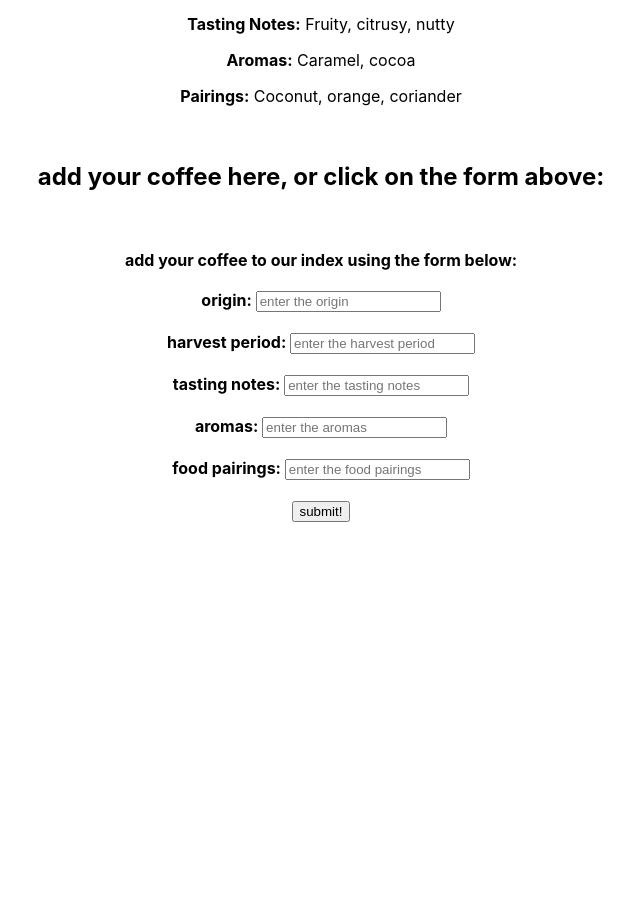
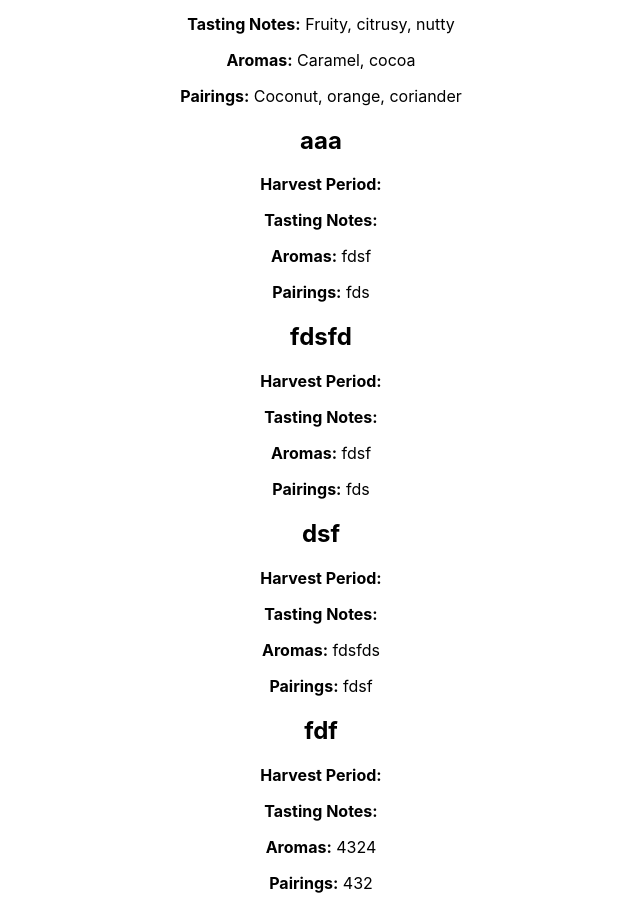
Before and after one commit to tessmueske/final-project, a React (Create React App) app: page /coffees in a window 1280 px wide. Shown: the part 1380-2289 px from the top of the page, without its empty margins (319-959 px from the left). Before the commit the page ends 1942 px from the top, so only its background shows below. Built offline with nearby package versions, Linux system fonts and the light colour scheme; data requests are answered from the project's data file.

Commit message:
useOutletContext addition, form clearing after submission

```diff
--- a/db.json
+++ b/db.json
@@ -55,6 +55,38 @@
       "tasting notes": "Fruity, citrusy, nutty",
       "aromas": "Caramel, cocoa",
       "pairings": "Coconut, orange, coriander"
+    },
+    {
+      "id": "7fdf",
+      "origin": "aaa",
+      "harvestPeriod": "fdfds",
+      "tastingNotes": "fdf",
+      "aromas": "fdsf",
+      "pairings": "fds"
+    },
+    {
+      "id": "f05b",
+      "origin": "fdsfd",
+      "harvestPeriod": "dfdsf",
+      "tastingNotes": "fdsf",
+      "aromas": "fdsf",
+      "pairings": "fds"
+    },
+    {
+      "id": "e3b6",
+      "origin": "dsf",
+      "harvestPeriod": "fdsf",
+      "tastingNotes": "fds",
+      "aromas": "fdsfds",
+      "pairings": "fdsf"
+    },
+    {
+      "id": "476b",
+      "origin": "fdf",
+      "harvestPeriod": "fdsfs",
+      "tastingNotes": "34",
+      "aromas": "4324",
+      "pairings": "432"
     }
   ]
 }
--- a/src/App.js
+++ b/src/App.js
@@ -1,15 +1,27 @@
-import React from "react";
+import React, { useState, useEffect } from "react";
 import './App.css';
 import NavBar from "./NavBar";
-import { Outlet } from "react-router-dom";
+import { Outlet, useOutletContext } from "react-router-dom";
 
 function App() {
+
+const [coffees, setCoffees] = useState([]);
+
+function addCoffee(newCoffee){
+  setCoffees([...coffees, newCoffee])
+}
+
+  useEffect(() => {
+    fetch("http://localhost:3000/coffees")
+      .then((r) => r.json())
+      .then((data) => setCoffees(data));
+  }, []);
 
   return (
     < >
     <NavBar />
       <div className="App">
-      <Outlet />
+      <Outlet context={{coffees: coffees, addCoffee: addCoffee}}/>
       </div>
     </>
 
--- a/src/Coffees.js
+++ b/src/Coffees.js
@@ -1,20 +1,23 @@
 import React, { useState, useEffect } from "react";
 import Coffee from "./Coffee";
 import NewCoffee from "./NewCoffee";
+import { Outlet, useOutletContext } from "react-router-dom";
 
 function Coffees() {
 
-const [coffees, setCoffees] = useState([]);
+const {coffees} = useOutletContext();
 
-function addCoffee(newCoffee){
-  setCoffees([...coffees, newCoffee])
-}
+// const [coffees, setCoffees] = useState([]);
 
-  useEffect(() => {
-    fetch("http://localhost:3000/coffees")
-      .then((r) => r.json())
-      .then((data) => setCoffees(data));
-  }, []);
+// function addCoffee(newCoffee){
+//   setCoffees([...coffees, newCoffee])
+// }
+
+//   useEffect(() => {
+//     fetch("http://localhost:3000/coffees")
+//       .then((r) => r.json())
+//       .then((data) => setCoffees(data));
+//   }, []);
 
   return (
     <div>
@@ -22,12 +25,6 @@
       {coffees.map((coffee) => (
         <Coffee key={coffee.id} coffee={coffee} />
       ))}
-      <br />
-      <h2>add your coffee here, or click on the form above:</h2>
-      <br />
-      <NewCoffee addCoffee={addCoffee}/>
-      <br />
-      <br />
     </div>
   );
 }
--- a/src/NewCoffee.js
+++ b/src/NewCoffee.js
@@ -1,11 +1,19 @@
 import React, { useState } from "react";
+import { Outlet, useOutletContext } from "react-router-dom";
 
-function NewCoffee({ addCoffee }) {
+function NewCoffee() {
+
+//make sure the form clears after submission
+//study useOutletContext
+//form values are derived from state
+
 const [origin, setOrigin]=useState("");
 const [harvest, setHarvest]=useState("");
 const [tasting, setTasting]=useState("");
 const [aroma, setAroma]=useState("");
 const [pairing, setPairing]=useState("");
+
+const {addCoffee} = useOutletContext();
 
 function handleSubmit(e){
     e.preventDefault();
@@ -25,6 +33,11 @@
     })
     .then((r) => r.json())
     .then((newCoffee) => addCoffee(newCoffee));
+    setOrigin("");
+    setHarvest("");
+    setTasting("");
+    setAroma("");
+    setPairing("");
 }
 
 function handleOriginChange(e){
--- a/src/routes.js
+++ b/src/routes.js
@@ -1,7 +1,6 @@
 import App from './App';
 import About from "./About";
 import Coffees from "./Coffees";
-import Coffee from "./Coffee";
 import NewCoffee from "./NewCoffee";
 import ErrorPage from "./ErrorPage";
 import Home from "./Home"
@@ -28,10 +27,6 @@
                 element: <Coffees />
             },
             {
-                path: "/coffee",
-                element: <Coffee />
-            },
-            {
                 path: "/coffees/new",
                 element: <NewCoffee />
             }
```
